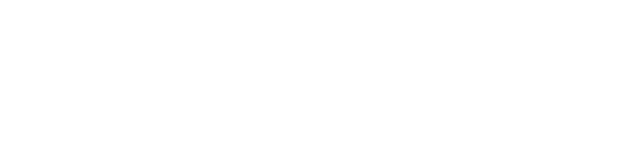
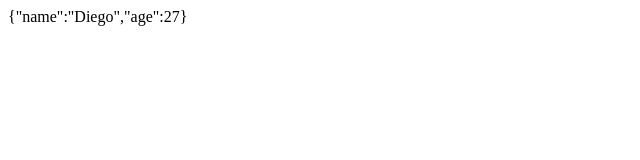
Before and after one commit to RaizaCirne/js-antes-do-react, a website: page index.html in a window 1280 px wide. Shown: the whole page, without its empty margins (0-640 px from the left). Drawn offline with Linux system fonts and the light colour scheme.

Commit message:
Feat: add Short Syntax

```diff
--- a/index.html
+++ b/index.html
@@ -18,5 +18,6 @@
     <!-- <script type="module" src="js/desestruturacao-na-funcao.js"></script> -->
     <!-- <script type="module" src="js/rest-operator-objetos.js"></script> -->
     <!-- <script type="module" src="js/rest-operator-arrays.js"></script> -->
+    <script type="module" src="js/Short-Syntax.js"></script>
   </body>
 </html>
--- /dev/null
+++ b/js/Short-Syntax.js
@@ -0,0 +1,19 @@
+// variáveis
+const name = 'Diego';
+const age = 27;
+
+// Criando objeto usuário contendo essas informações
+/*
+const user = {
+  name: name,
+  age: age,
+};
+*/
+
+// Criando objeto usuário contendo essas informações usando a Short Syntax
+const user = {
+  name,
+  age,
+};
+
+document.body.innerHTML = JSON.stringify(user);
```
